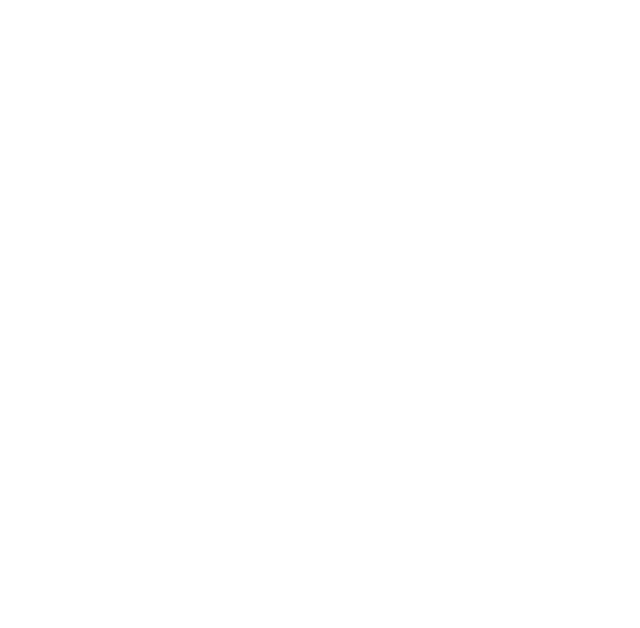
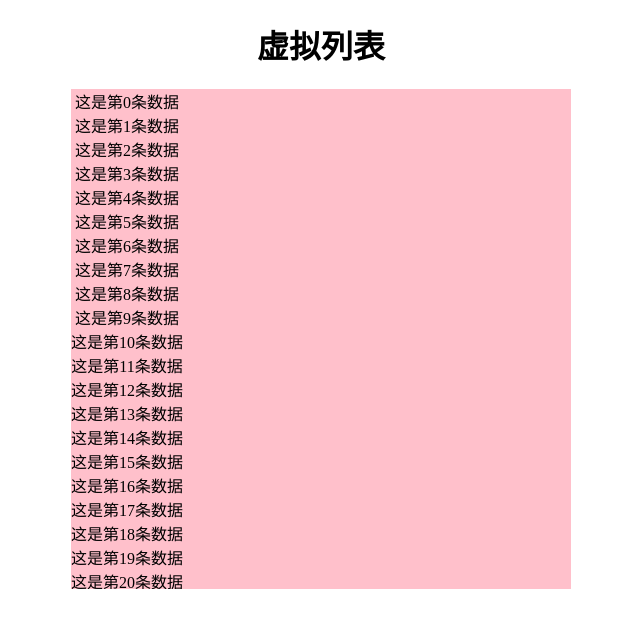
Before and after one commit to Kesonlin/vue3-ts-mydemo, a Vue app: page /virtualList in a window 1280 px wide. Before the commit this address had no page. Shown: the top 628 px of the page, without its empty margins (319-959 px from the left). Built offline with nearby package versions, Linux system fonts and the light colour scheme.

Commit message:
feat: virtual list init

```diff
--- a/src/router/index.ts
+++ b/src/router/index.ts
@@ -2,6 +2,7 @@
 
 import MyTable from '../views/table/MyTable.vue'
 const CancelReq = () => import('../views/abort/CancelReq.vue')
+const virtualList = () => import('../views/virtualList/index.vue')
 
 const router = createRouter({
 	history: createWebHistory(import.meta.env.BASE_URL),
@@ -15,6 +16,11 @@
 			path: '/abort',
 			name: 'abort',
 			component: CancelReq
+		},
+		{
+			path: '/virtualList',
+			name: 'virtualList',
+			component: virtualList
 		}
 	]
 })
--- /dev/null
+++ b/src/views/virtualList/index.vue
@@ -0,0 +1,83 @@
+<template>
+	<div id="container">
+		<h1>虚拟列表</h1>
+		<div ref="platformRef" class="content" @scroll="handleScroll">
+			<div class="platform" :style="{ height: totalHeight }"></div>
+			<div class="data" :style="{ transform: `translate(0, ${translateY}px)` }">
+				<div v-for="item in data">{{ item }}</div>
+			</div>
+		</div>
+	</div>
+</template>
+
+<script setup lang="ts">
+import { reactive, ref, computed, onMounted } from 'vue'
+
+function mockData(num: number): Array {
+	const res = []
+	for (let i = 0; i < num; i++) {
+		res.push(`这是第${i}条数据`)
+	}
+
+	return res
+}
+
+const originData = reactive(mockData(1000))
+const data = reactive([])
+const totalHeight = ref()
+const platformRef = ref(null)
+const translateY = ref(0)
+const totalCount = 22
+const eachSize = 10
+
+const handleScroll = (event) => {
+	// console.log(event)
+	// console.log(platformRef)
+	// console.log(platformRef.value.scrollTop)
+	const scrollTop = platformRef.value.scrollTop
+	// console.log(scroll)
+
+	const startIdx = Math.floor(scrollTop / eachSize)
+	// console.log();
+	console.log(startIdx)
+	translateY.value = startIdx * eachSize
+	// translateY.value = 100
+	const t = originData.slice(startIdx, startIdx + totalCount)
+	console.log(t)
+	data.splice(0)
+	data.push(...t)
+	// data.push(...originData.slice(startIdx, startIdx + totalCount))
+	// data = originData.slice(startIdx, startIdx + totalCount)
+}
+
+const init = () => {
+	totalHeight.value = originData.length * 10 + 'px'
+	// 渲染200条数据
+	const num = 200
+	handleScroll()
+}
+
+onMounted(() => {
+	init()
+})
+</script>
+
+<style lang="scss">
+#container {
+	text-align: center;
+}
+
+.content {
+	position: relative;
+	margin: 0 auto;
+	width: 500px;
+	height: 500px;
+	overflow: scroll;
+	background-color: pink;
+}
+
+.data {
+	position: absolute;
+	top: 0;
+}
+</style>
```
